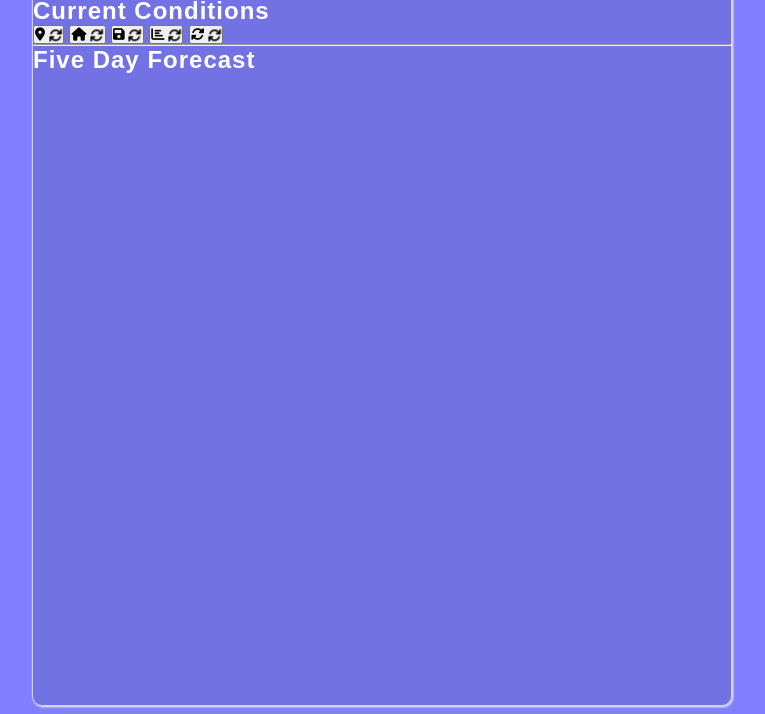
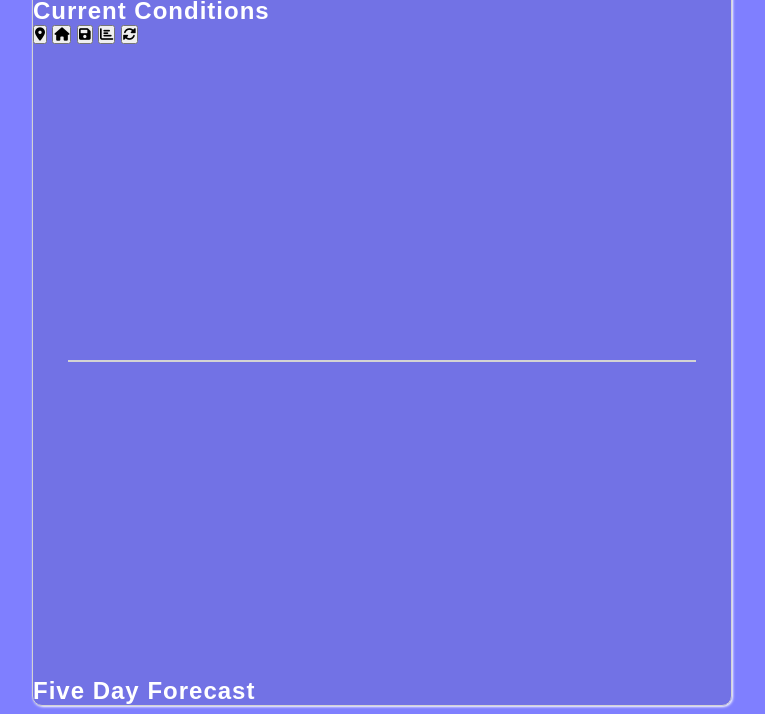
Before and after one commit to Antiimoon/weather-dashboard, a plain HTML site: page develop/index.html in a window 1280 px wide. Shown: the part 86-800 px from the top of the page, without its empty margins (258-1023 px from the left). Drawn offline with Linux system fonts and the light colour scheme; a web font is replaced by a local one.

Commit message:
html edits

```diff
--- a/develop/css/style.css
+++ b/develop/css/style.css
@@ -36,3 +36,13 @@ main {
     border-radius: 10px;
     box-shadow: 1px 1px 2.5px #fff;
 }
+
+hr {
+    width: 90%;
+    margin: auto;
+    border: 1px solid lightgray;
+}
+
+button {
+    cursor: pointer;
+}
--- a/develop/index.html
+++ b/develop/index.html
@@ -20,7 +20,6 @@
                 <input id="search-text" class="search-text" type="text" role="searchbox" size="40" placeholder="City, State, Country">
                 <button id="search-btn" class="search-btn" title="submit location" aria-label="City, State, and Country to obtain weather conditions">
                     <i class="fas fa-search"></i>
-                    <i class="fas fa-sync fa-spin"></i>
                 </button>
             </form>
             <div class="date-container">
@@ -38,23 +37,18 @@
         <nav class="nav-btn" id="nav-btn">
             <button id="get-location" class="button" title="Get Location" aria-label="Get the current weather conditions for your current location">
                 <i class="fas fa-map-marker-alt"></i>
-                <i class="fas fa-sync fa-spin"></i>
             </button>
             <button id="home" class="button" title="Home Weather" aria-label="Get the current weather conditions for your home location">
                 <i class="fas fa-home"></i>
-                <i class="fas fa-sync fa-spin"></i>
             </button>
             <button id="save-location" class="button" title="Save Location" aria-label="Save the current location">
                 <i class="fas fa-save"></i>
-                <i class="fas fa-sync fa-spin"></i>
             </button>
             <button id="unit" class="button" title="Toggle Measurement Units" aria-label="Toggle between metric and imperial measurement units">
                 <i class="fas fa-chart-bar"></i>
-                <i class="fas fa-sync fa-spin"></i>
             </button>
             <button id="refresh" class="button" title="Refresh Weather" aria-label="Refresh the current weather conditions">
                 <i class="fas fa-sync-alt"></i>
-                <i class="fas fa-sync fa-spin"></i>
             </button>
         </nav>
         <hr>
```
